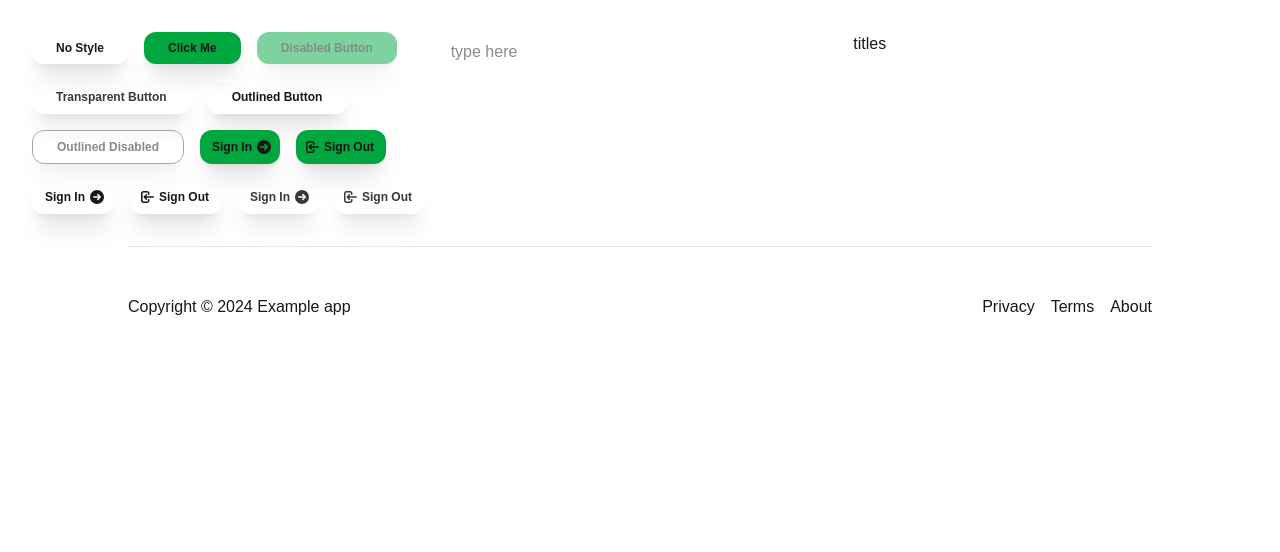
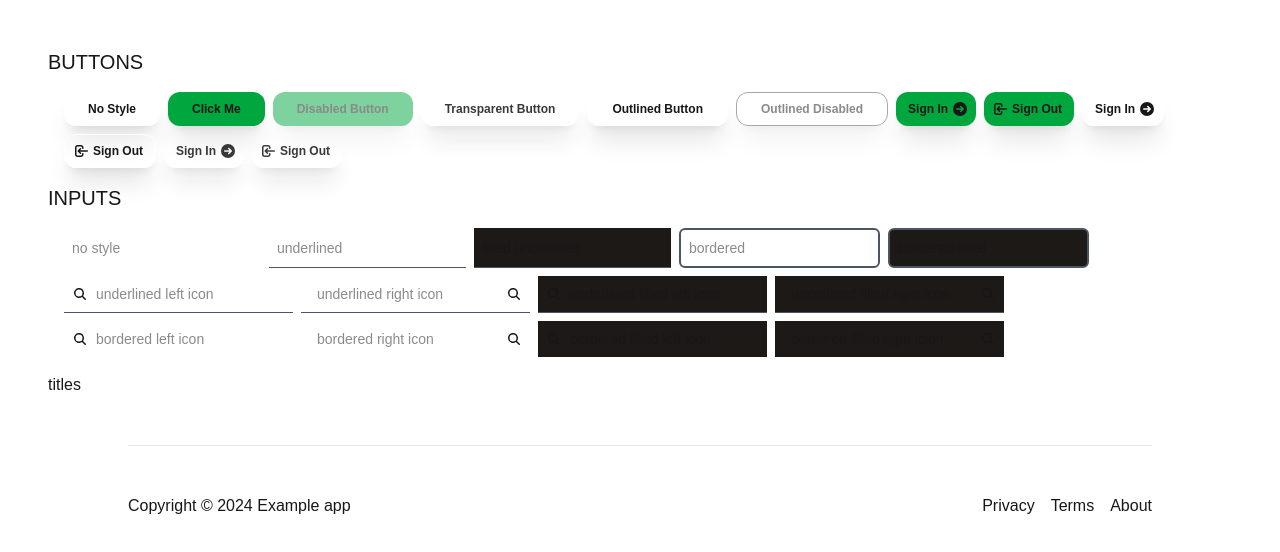
Before and after one commit to ablil/nextjs-starter-template, a Next.js app: page /components in a window 1280 px wide. Shown: the top 552 px of the page. Built offline with nearby package versions, Linux system fonts and the light colour scheme.

Commit message:
feat: reusable input component and style

```diff
--- a/app/components/page.tsx
+++ b/app/components/page.tsx
@@ -1,11 +1,17 @@
 import ButtonWithIcon from "@/components/common/ButtonWithIcon"
-import { ArrowLeftEndOnRectangleIcon, ArrowRightCircleIcon } from "@heroicons/react/16/solid"
+import InputWithIcon from "@/components/common/InputWithIcon"
+import {
+  ArrowLeftEndOnRectangleIcon,
+  ArrowRightCircleIcon,
+  MagnifyingGlassIcon,
+} from "@heroicons/react/16/solid"
 import React from "react"
 
 const ComponentsPage = () => {
   return (
-    <main className="grid grid-cols-3 gap-4 p-8">
-      <div className="flex gap-4 flex-wrap">
+    <main className="p-12">
+      <h1 className="uppercase text-xl">buttons</h1>
+      <div className="flex gap-2 p-4 flex-wrap">
         <button>no style</button>
         <button className="filled">click me</button>
         <button className="filled" disabled={true}>
@@ -51,8 +57,54 @@ const ComponentsPage = () => {
           sign out
         </ButtonWithIcon>
       </div>
-      <div>
-        <input type="text" name="" id="" placeholder="type here" />
+      <h1 className="uppercase text-xl">inputs</h1>
+      <div className="flex gap-2 p-4 flex-wrap">
+        <input type="text" placeholder="no style" className="" />
+        <input type="text" placeholder="underlined" className="underlined" />
+        <input type="text" placeholder="filled underlined" className="underlined filled" />
+        <input type="text" placeholder="bordered" className="bordered" />
+        <input type="text" placeholder="bordered filled" className="bordered filled" />
+
+        <InputWithIcon
+          placeholder="underlined left icon"
+          className="underlined"
+          leftIcon={<MagnifyingGlassIcon className="size-4" />}
+        />
+        <InputWithIcon
+          placeholder="underlined right icon"
+          className="underlined"
+          rightIcon={<MagnifyingGlassIcon className="size-4" />}
+        />
+        <InputWithIcon
+          placeholder="underlined filled left icon"
+          className="underlined filled"
+          leftIcon={<MagnifyingGlassIcon className="size-4" />}
+        />
+        <InputWithIcon
+          placeholder="underlined filled right icon"
+          className="underlined filled"
+          rightIcon={<MagnifyingGlassIcon className="size-4" />}
+        />
+        <InputWithIcon
+          placeholder="bordered left icon"
+          className="bordered"
+          leftIcon={<MagnifyingGlassIcon className="size-4" />}
+        />
+        <InputWithIcon
+          placeholder="bordered right icon"
+          className="bordered"
+          rightIcon={<MagnifyingGlassIcon className="size-4" />}
+        />
+        <InputWithIcon
+          placeholder="bordered filled left icon"
+          className="bordered filled"
+          leftIcon={<MagnifyingGlassIcon className="size-4" />}
+        />
+        <InputWithIcon
+          placeholder="bordered filled right icion"
+          className="bordered filled"
+          rightIcon={<MagnifyingGlassIcon className="size-4" />}
+        />
       </div>
       <div>
         <h1>titles</h1>
--- a/app/globals.css
+++ b/app/globals.css
@@ -7,6 +7,8 @@
   --color-primary: oklch(62.7% 0.194 149.214); /* bg-green-600 */
   --color-primary-lighter: oklch(72.3% 0.219 149.579); /* bg-green-500 */
   --color-primary-darker: oklch(52.7% 0.154 150.069); /* bg-green-700 */
+
+  --color-input-primary: oklch(21.6% 0.006 56.043); /* bg-stone-800 */
 }
 
 /*
@@ -56,14 +58,6 @@
         content: '*';
         @apply px-1 text-red-700;
       }
-    }
-  }
-
-  input {
-    @apply border-b px-2 border-gray-400 bg-transparent outline-hidden;
-
-    &:invalid:not(:placeholder-shown) {
-      @apply border-red-400;
     }
   }
 }
@@ -127,10 +121,29 @@
   }
 
   input {
-    @apply p-2;
+    @apply text-sm outline-none p-2;
+  }
 
-    &.transparent {
-      @apply bg-transparent outline-hidden border-none;
-    }
+  input:disabled {
+    @apply cursor-not-allowed;
   }
+
+  input.underlined, .underlined.input-with-icon {
+    @apply border-b border-b-gray-600;
+  }
+  input.underlined:focus {
+    @apply border-b-gray-400;
+  }
+
+  input.bordered, .boredered.input-with-icon {
+    @apply border-2 border-gray-600 rounded-md;
+  }
+
+  input.filled, .input-with-icon.filled {
+    @apply bg-input-primary;
+  }
+  input.bordered:focus {
+    @apply border-gray-400;
+  }
+
 }
--- /dev/null
+++ b/components/common/InputWithIcon.tsx
@@ -0,0 +1,18 @@
+import { FC, InputHTMLAttributes, ReactNode } from "react"
+
+type Props = InputHTMLAttributes<HTMLInputElement> & {
+  rightIcon?: ReactNode
+  leftIcon?: ReactNode
+}
+
+const InputWithIcon: FC<Props> = ({ rightIcon, leftIcon, className, type, ...rest }) => {
+  return (
+    <div className={"input-with-icon flex items-center " + className}>
+      <div className="ml-2">{leftIcon}</div>
+      <input type={type ?? "text"} {...rest} className="border-none w-full" />
+      <div className="mr-2">{rightIcon}</div>
+    </div>
+  )
+}
+
+export default InputWithIcon
```
